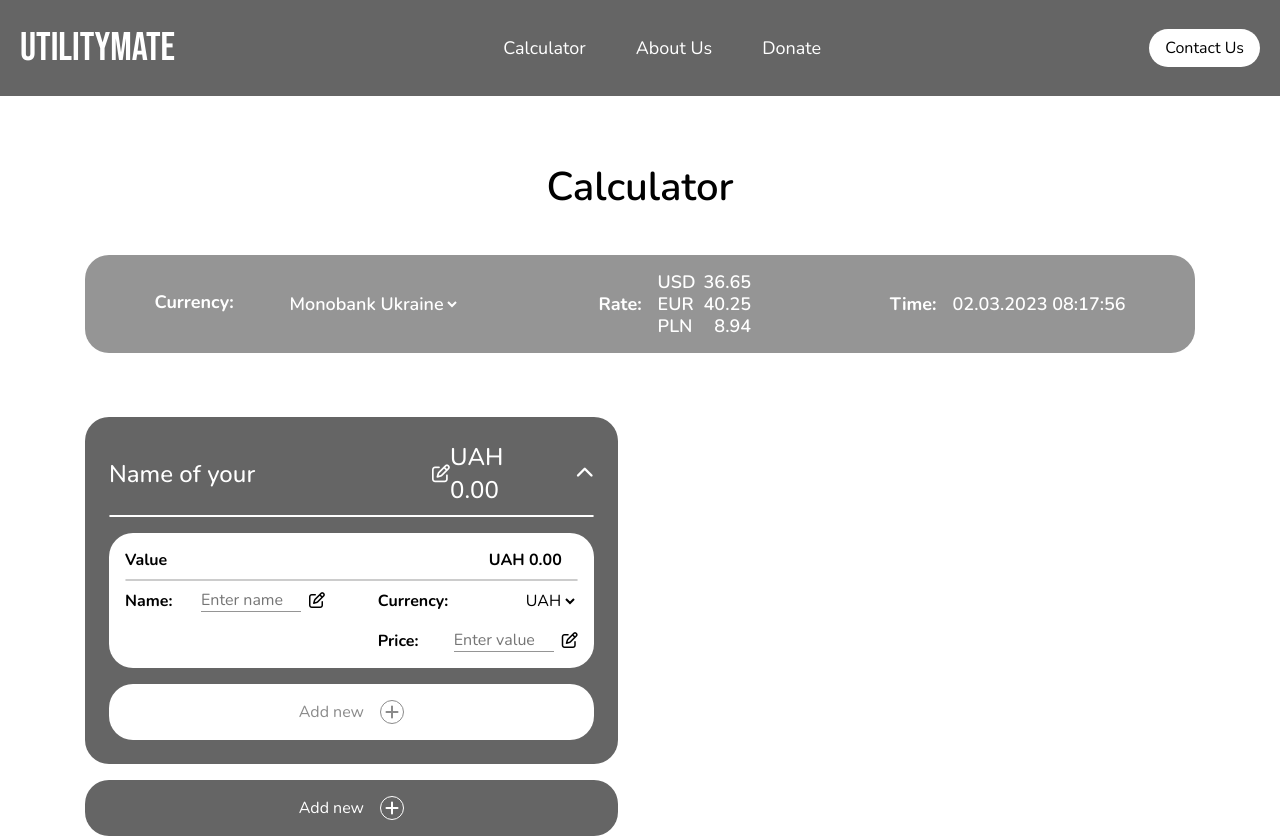
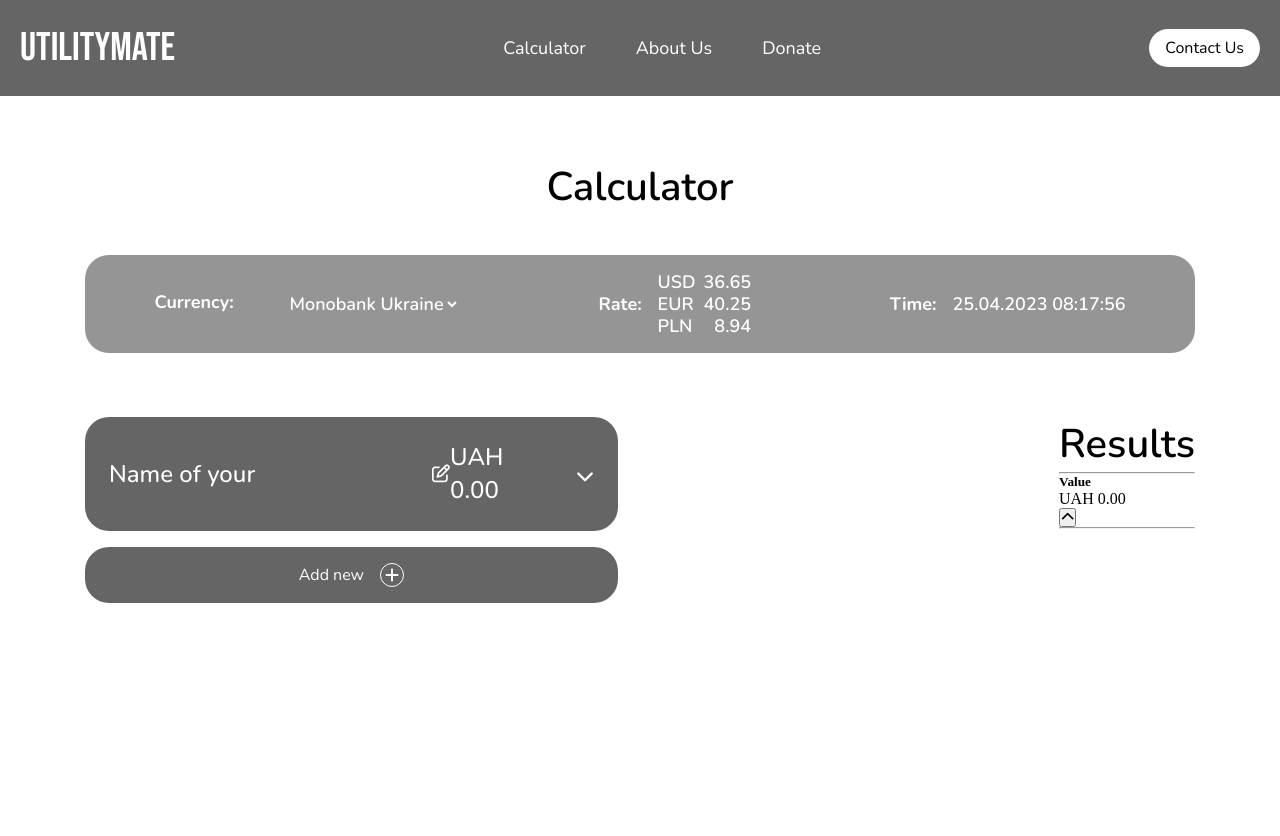
Before and after one commit to DanyloOhurtsov/UtilityMate, a plain HTML site: page index.html in a window 1280 px wide. Both pictures are taken after a click on the button 584 px from the left and 474 px from the top of the page. After the commit the page ends 800 px from the top, so only its background shows below. Drawn offline with nearby package versions, Linux system fonts and the light colour scheme.

Commit message:
25/04 10/17

```diff
--- a/index.html
+++ b/index.html
@@ -80,7 +80,7 @@
                                             <h5>Value</h5>
                                             <div class="priceCategoryItem">
                                                 <p><span class="cur">UAH</span> <span class="numb">0.00</span></p>
-                                                <button class="openCategory"><!--<i class="fa-solid fa-chevron-up">--></i></button>
+                                                <button class="openCategory"><i class="fa-solid fa-chevron-up"></i></button>
                                             </div>
                                         </div>
                                         <div class="contentCat">
@@ -128,7 +128,27 @@
                     <button class="addNewItem">Add new<span><i class="fa-solid fa-plus"></i></span></button>
                 </div>
                 <div class="resultCalc">
+                    <div class="titleResult">
+                        <h2>Results</h2>
+                    </div>
+                    <div class="contentResult">
+                        <hr>
+                        <div class="resultsIutput">
+                            <div class="itemResult">
+                                <div class="titleItemResult">
+                                    <h5>Value</h5>
+                                    <div class="priceCategoryItem">
+                                        <p><span class="cur">UAH</span> <span class="numb">0.00</span></p>
+                                        <button class="openCategory"><i class="fa-solid fa-chevron-up"></i></button>
+                                    </div>
+                                </div>
+                                <div class="contantItemResult">
+                                    <hr>
 
+                                </div>
+                            </div>
+                        </div>
+                    </div>
                 </div>
             </div>
         </section>
--- a/js/scriptN.js
+++ b/js/scriptN.js
@@ -1,5 +1,4 @@
 // ________________________________ RATE SECTION ________________________________ \\
-function rateSectionFunc(){
     // ________________ CURRENCY
         // VARIABLEs
         let currencyChageRate = document.querySelector('.currencyChageRate');
@@ -121,12 +120,13 @@ function rateSectionFunc(){
         // FUNCTIONS
         function getDate(){
             let currentDate = new Date();
-            let day = currentDate.getDay();
+            let day = currentDate.getDate();
                 if(day<10){
                     day='0'+day;
                 }
             let month = currentDate.getMonth();
                 if(month<10){
+                    month++;
                     month='0'+month;
                 }
             let year = currentDate.getFullYear();
@@ -146,19 +146,32 @@ function rateSectionFunc(){
                     seconds='0'+seconds;
                 }
             let Now = day+"."+month+ "."+year+"  "+hour+":"+minutes+":"+seconds;
-            timeValue.innerText = Now
+            timeValue.innerText = Now;
         }
         // EXECUTION OF FUNCTIONs
         setInterval(getDate, 1000);
-}
-rateSectionFunc();
 
 // ________________________________ CALCULATOR ________________________________ \\
 function calculatorFunc(){
+    // OPEN CLOSE ITEM
+    let openItemBtn = document.querySelectorAll('.openItem');
+    function openItemFunc(item){
+            item.addEventListener('click', function(){
+                let content = this.closest('.itemInputBlock').querySelector('.contentInput');
+                this.classList.toggle('active');
+                if(this.classList.contains('active')){
+                    content.style.maxHeight = 0;
+                } else{
+                    content.style.maxHeight = content.scrollHeight+'px'
+                }
+                this.classList.toggle('rotate')
+            })
+        }
+    openItemBtn.forEach(item=>openItemFunc(item))
+
     // ITEM
         let addNewItemBtn = document.querySelector('.addNewItem');
     function addNewItemFunc(){
-        // ITEM
         // ADD ITEM
         let parent = this.closest('.inputCalc').querySelector('.contantItems');
         let newItem = document.createElement('div');
@@ -227,7 +240,6 @@ function calculatorFunc(){
         </div>
         `
         parent.appendChild(newItem)
-
         // REMOVE ITEM
         let removeItemBtn = document.querySelectorAll('.removeItem');
         function removeItemFunc(item){
@@ -237,6 +249,9 @@ function calculatorFunc(){
         }
         removeItemBtn.forEach(item=>removeItemFunc(item));
         categoryFunc();
+        // OPEN CLOSE ITEM
+        openItemBtn = document.querySelectorAll('.openItem');
+        openItemBtn.forEach(item=>openItemFunc(item))
     }
     addNewItemBtn.addEventListener('click', addNewItemFunc);
 
```
Also changed, not shown: 1 other file. Lines whose indentation alone changed are shown as unchanged.
